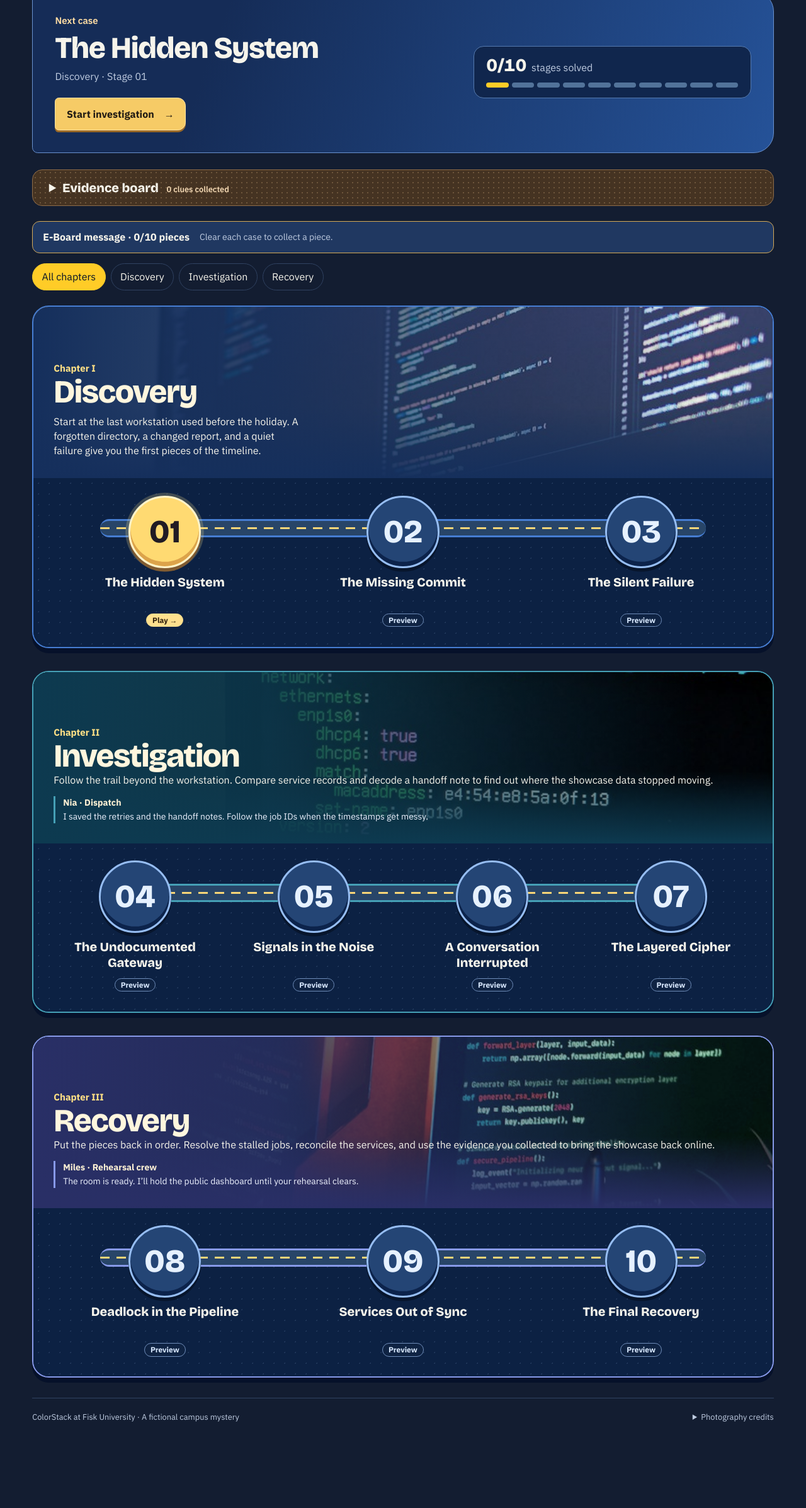
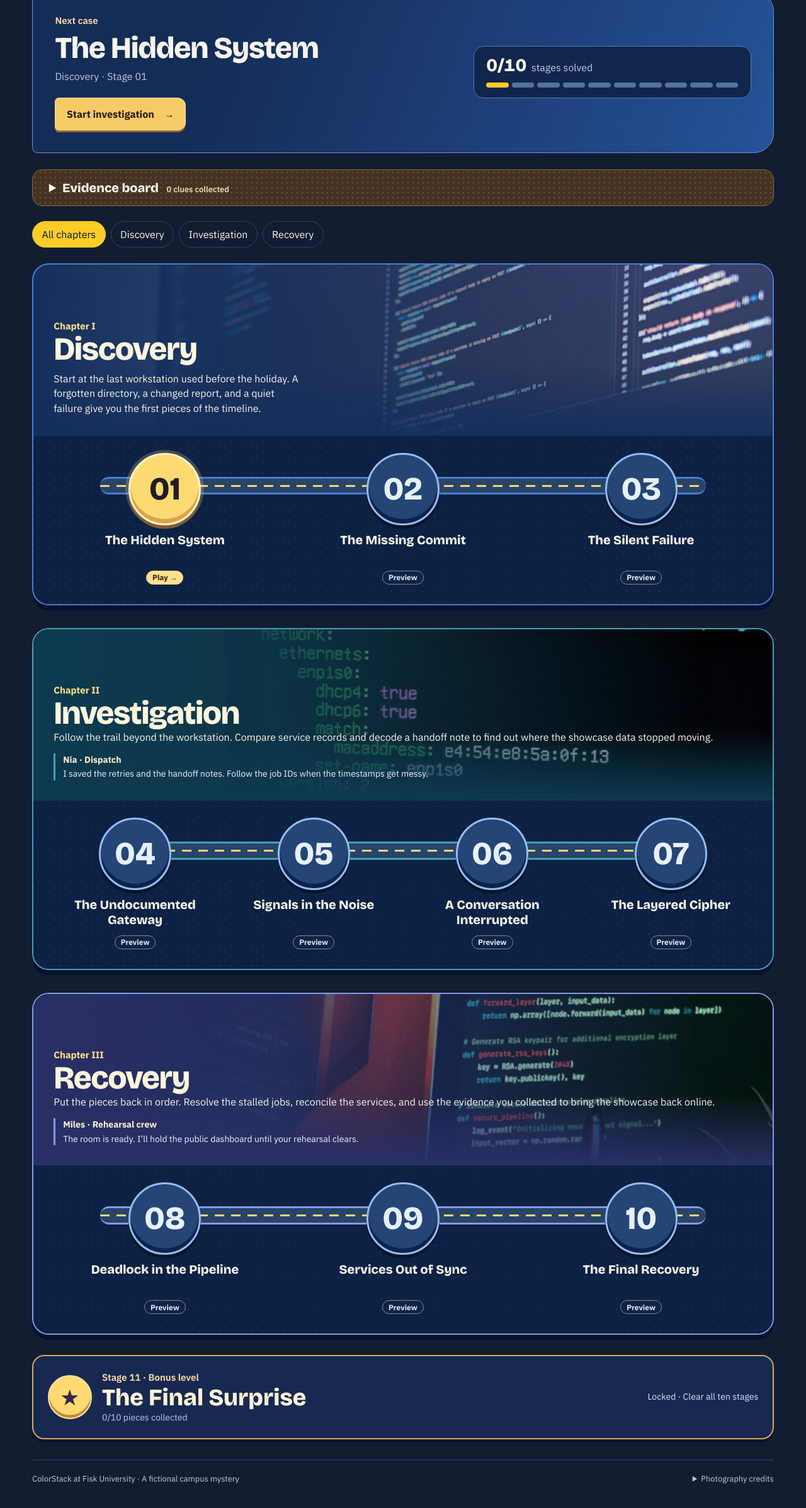
Before and after one commit to Daniel-ct27/colorstack-tg, a React (Vite) app: page / in a window 1280 px wide. Shown: the part 1031-3425 px from the top of the page at 63% size. Before the commit the page ends 3367 px from the top, so only its background shows below. Built offline with nearby package versions, Linux system fonts and the light colour scheme; a web font is replaced by a local one.

Commit message:
Put the final surprise at the end of the course map

```diff
--- a/src/Epilogue.tsx
+++ b/src/Epilogue.tsx
@@ -16,7 +16,7 @@ export function Epilogue({ cleared, mapUrl, artUrl }: { cleared: number; mapUrl:
       {unlocked ? (
         <>
           <div className="epilogue-letter">
-            <p className="eyebrow">A note from the ColorStack E-Board</p>
+            <p className="eyebrow">Bonus level cleared</p>
             <h1 id="sendoff-title">Happy Thanksgiving, Fisk Bulldogs!</h1>
             <p>You followed every clue and brought the showcase back online. We hope you get some good food, real rest, and time with the people who make you feel at home.</p>
             <p><strong>Good luck on your finals.</strong> Take them one problem at a time, and remember you’ve got a community cheering for you.</p>
@@ -31,8 +31,8 @@ export function Epilogue({ cleared, mapUrl, artUrl }: { cleared: number; mapUrl:
         </>
       ) : (
         <div className="stage-lock">
-          <h1 id="sendoff-title">E-Board message sealed</h1>
-          <p className="mt-2 text-muted">You’ve found {cleared} of {messageWords.length} message pieces. Clear all ten campaign stages to open the final note.</p>
+          <h1 id="sendoff-title">The Final Surprise is locked</h1>
+          <p className="mt-2 text-muted">You’ve found {cleared} of {messageWords.length} message pieces. Clear all ten campaign stages to unlock the bonus level.</p>
         </div>
       )}
     </section>
--- a/src/main.tsx
+++ b/src/main.tsx
@@ -45,7 +45,7 @@ const match = /^\/missions\/(\d{2})\/?$/.exec(path)
 const mission = match && missionsForChapter('All').find(({ id }) => id === Number(match[1]))
 
 if (path !== '/') {
-  document.title = epilogue ? 'E-Board message | ColorStack Code Hunt' : mission ? `${mission.title} | ColorStack Code Hunt` : 'Case file not found | ColorStack Code Hunt'
+  document.title = epilogue ? 'The Final Surprise | ColorStack Code Hunt' : mission ? `${mission.title} | ColorStack Code Hunt` : 'Case file not found | ColorStack Code Hunt'
 }
 
 function App() {
@@ -165,7 +165,6 @@ function App() {
                 <div className="stage-lock">
                   <h2 className="font-bold text-gold">Stage locked</h2>
                   <p className="mt-1 text-muted">Complete the earlier missions to open this case file.</p>
-                  {!current && <a className='primary-link' href={epilogueUrl}>Open the E-Board message →</a>}
             {current && <a className="nav-link mt-2 inline-block" href={missionUrl(current.id)}>Go to Stage {String(current.id).padStart(2, '0')} →</a>}
                 </div>
               ) : (
@@ -208,7 +207,7 @@ function App() {
                     {mission.id < allMissions.length ? (
                       <a className="primary-link" href={missionUrl(mission.id + 1)}>Open next case →</a>
                     ) : (
-                      <a className="primary-link" href={epilogueUrl}>Open the E-Board message →</a>
+                      <a className="primary-link" href={epilogueUrl}>Continue to bonus level →</a>
                     )}
                   </div>
                   )}
@@ -246,7 +245,6 @@ function App() {
             <p className="eyebrow">{current ? 'Next case' : 'Investigation complete'}</p>
             <h3>{current?.title ?? 'All case files solved'}</h3>
             {current && <p className="trail-detail">{current.chapter} · Stage {String(current.id).padStart(2, '0')}</p>}
-            {!current && <a className='primary-link' href={epilogueUrl}>Open the E-Board message →</a>}
             {current && <a className="primary-link" href={missionUrl(current.id)}>{completedCount ? 'Continue investigation' : 'Start investigation'} <span aria-hidden="true">→</span></a>}
           </div>
           <div className="trail-progress">
@@ -257,10 +255,6 @@ function App() {
           </div>
         </div>
         <EvidenceBoard completed={completed} />
-        <div className="epilogue-unlock">
-          <strong>E-Board message · {completedCount}/{allMissions.length} pieces</strong>
-          {completedCount === allMissions.length ? <a className="primary-link" href={epilogueUrl}>Open epilogue →</a> : <span className="text-sm text-muted">Clear each case to collect a piece.</span>}
-        </div>
         <div className="chapter-filters" role="group" aria-label="Filter missions by chapter">
           {(['All', ...chapters] as const).map((option) => (
             <button key={option} type="button" className="filter" aria-pressed={chapter === option} onClick={() => setChapter(option)}>
@@ -309,6 +303,19 @@ function App() {
             </section>
           )
         })}
+        <section className="bonus-checkpoint" aria-labelledby="bonus-title">
+          <span className="bonus-token" aria-hidden="true">★</span>
+          <div>
+            <p className="eyebrow">Stage 11 · Bonus level</p>
+            <h3 id="bonus-title">The Final Surprise</h3>
+            <p className="text-sm text-muted">{completedCount}/{allMissions.length} pieces collected</p>
+          </div>
+          {completedCount === allMissions.length ? (
+            <a className="primary-link" href={epilogueUrl}>Play bonus level →</a>
+          ) : (
+            <p className="bonus-locked">Locked · Clear all ten stages</p>
+          )}
+        </section>
       </section>
       </>
       )}
@@ -342,7 +349,7 @@ function App() {
             }}>View new clue</button>}
             {!progressNotice && (mission.id < allMissions.length
               ? <a className="lab-primary" href={missionUrl(mission.id + 1)}>Continue to Stage {String(mission.id + 1).padStart(2, '0')} →</a>
-              : <a className="lab-primary" href={completedCount === allMissions.length ? epilogueUrl : courseMapUrl}>{completedCount === allMissions.length ? "Open the E-Board message →" : "Return to course map →"}</a>)}
+              : <a className="lab-primary" href={completedCount === allMissions.length ? epilogueUrl : courseMapUrl}>{completedCount === allMissions.length ? "Continue to bonus level →" : "Return to course map →"}</a>)}
           </div>
         </GamePopup>
       )}
--- a/src/style.css
+++ b/src/style.css
@@ -587,8 +587,6 @@ a.course-stop:hover { background: #32598b65; }
 .worker-history { display: grid; gap: .3rem; color: #c3efcf; font-size: .82rem; }
 
 .message-fragment { display: inline-block; margin-top: .55rem; padding: .18rem .45rem; border: 1px dashed #a87832; border-radius: .25rem; color: #4d2e0b; background: #ffe4a3; font-size: .82rem; font-weight: 800; }
-.epilogue-unlock { margin-block: 1rem; display: flex; flex-wrap: wrap; align-items: center; gap: .5rem 1rem; padding: .8rem 1rem; border: 1px solid #d5aa57; border-radius: .75rem; background: #203861; }
-.epilogue-unlock .primary-link { margin-top: 0; }
 .epilogue { max-width: 67rem; margin: 2rem auto; }
 .epilogue-letter { margin-top: 1rem; padding: clamp(1.2rem, 5vw, 3rem); border: 3px solid #f2c166; border-radius: 1.2rem .4rem 1.2rem .4rem; color: #1d2942; background: #fff0cf; box-shadow: .45rem .45rem 0 #956535; }
 .epilogue-letter .eyebrow { color: #65400c; }
@@ -600,3 +598,10 @@ a.course-stop:hover { background: #32598b65; }
 .epilogue-photos figure { margin: 0; padding: .45rem; background: #fff4dd; color: #223451; border-radius: .35rem; box-shadow: 0 .35rem 0 #0a1937; }
 .epilogue-photos img { width: 100%; aspect-ratio: 4 / 3; object-fit: contain; background: #e6d6b9; }
 .epilogue-photos figcaption { padding: .5rem .2rem .2rem; font-weight: 700; }
+
+.bonus-checkpoint { display: grid; grid-template-columns: auto minmax(0,1fr) auto; gap: .75rem 1rem; align-items: center; margin-top: 2rem; padding: clamp(.8rem,3vw,1.4rem); border: 2px solid #d5aa57; border-radius: 1.2rem; background: #172951; box-shadow: 0 .35rem 0 #08152d; }
+.bonus-token { display: grid; place-items: center; width: clamp(3rem,8vw,4.4rem); aspect-ratio: 1; border: 2px solid #ffe5a5; border-radius: 50%; background: #ffda72; color: #382746; font-size: clamp(1.45rem,4vw,2.2rem); box-shadow: inset 0 -.3rem 0 #c68a36; }
+.bonus-checkpoint h3 { color: #fff5d7; font: 850 clamp(1.4rem,3.5vw,2.35rem)/1.12 var(--heading); }
+.bonus-checkpoint .primary-link { margin: 0; }
+.bonus-locked { color: #d5e4fb; font-size: .88rem; }
+@media(max-width: 620px) { .bonus-checkpoint { grid-template-columns: auto minmax(0,1fr); } .bonus-checkpoint > :last-child { grid-column: 2; justify-self: start; } }
```
